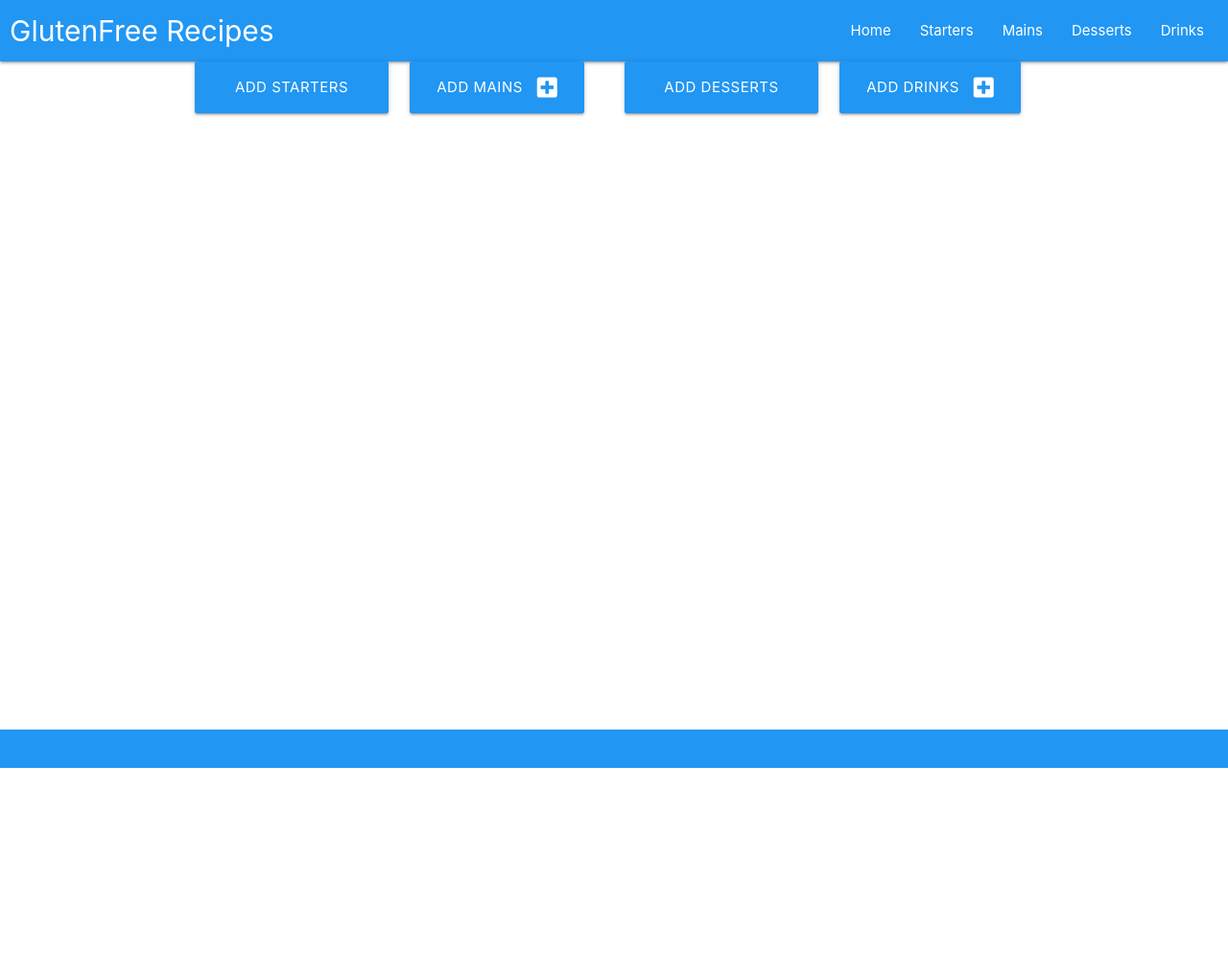
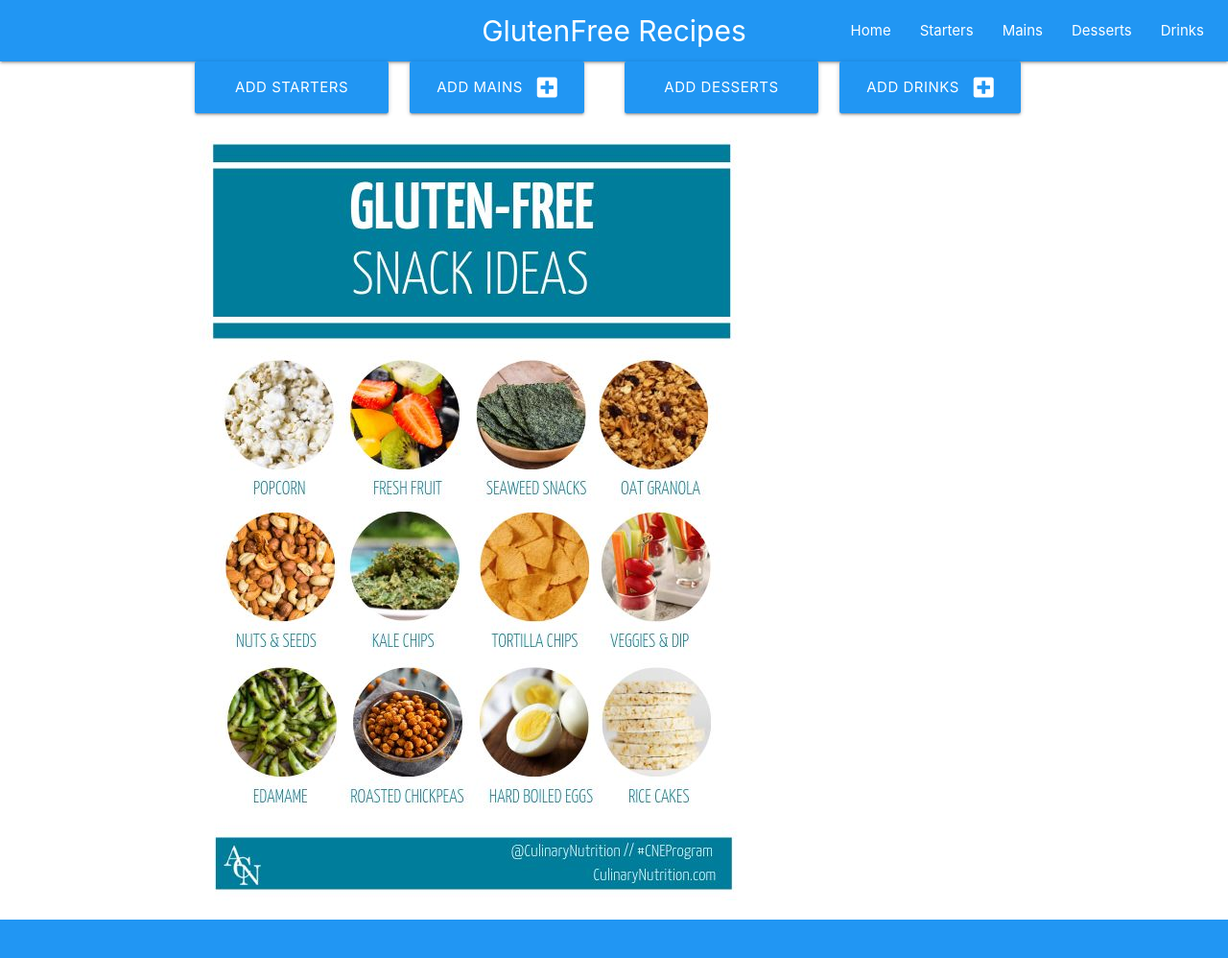
Before and after one commit to mcnic16/glutefree-recipes-new, a Flask app: page / in a window 1280 px wide. Shown: the whole page at 96% size. Before the commit the page ends 800 px from the top, so only its background shows below. Run offline with Flask 2, Linux system fonts and the light colour scheme.

Commit message:
added more css to the nav bar to center the title

```diff
--- a/glutenfree/static/css/style.css
+++ b/glutenfree/static/css/style.css
@@ -12,3 +12,14 @@ main {
     font-size: 30px;
 
 }
+
+.gluten-nav {
+    display: flex;
+    justify-content: center;
+}
+
+.gluten-list {
+    position: absolute;
+    top: 0;
+    right: 0;
+}
--- a/glutenfree/templates/base.html
+++ b/glutenfree/templates/base.html
@@ -17,14 +17,14 @@
 <body>
         <header>
             <nav class="blue" style="padding:0px 10px;">
-                <div class="nav-wrapper ">
+                <div class="nav-wrapper gluten-nav">
                     <a href="#" class="text-align:center title">GlutenFree Recipes</a>
 
                     <a href="#" class="sidenav-trigger" data-target="mobile-nav">
                         <i class="material-icons">menu</i>
                     </a>
 
-                    <ul class="right hide-on-med-and-down ">
+                    <ul class="gluten-list hide-on-med-and-down ">
                         <li><a href="{{ url_for('home') }}">Home</a></li>
                         <li><a href="{{ url_for('starters') }}">Starters</a></li>
                         <li><a href="">Mains</a></li>
--- a/glutenfree/templates/cuisine.html
+++ b/glutenfree/templates/cuisine.html
@@ -1,6 +1,5 @@
 {% extends "base.html" %}
 {% block content %}
-
 
 <div class="row">
    <div class="col s12 m6 l3  ">
@@ -23,7 +22,10 @@
                     Add Drinks <i class="fas fa-plus-square right"></i> </a>
             </div>
 </div>
+<img src="{{ url_for('static', filename='img/gluten-free-diet.jpg') }}" align="center" />
+<div class="row">
 
+</div>
 
 
 {% endblock %}
```
Also changed, not shown: glutenfree/static/img/gluten-free-diet.jpg (added).
